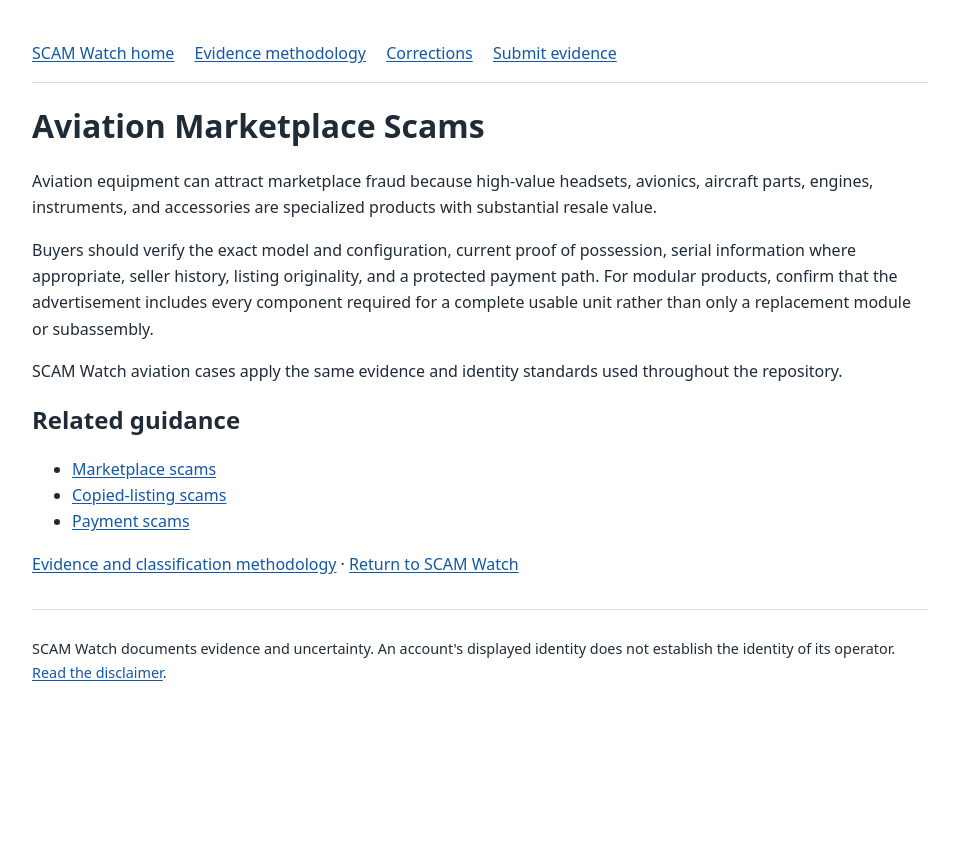
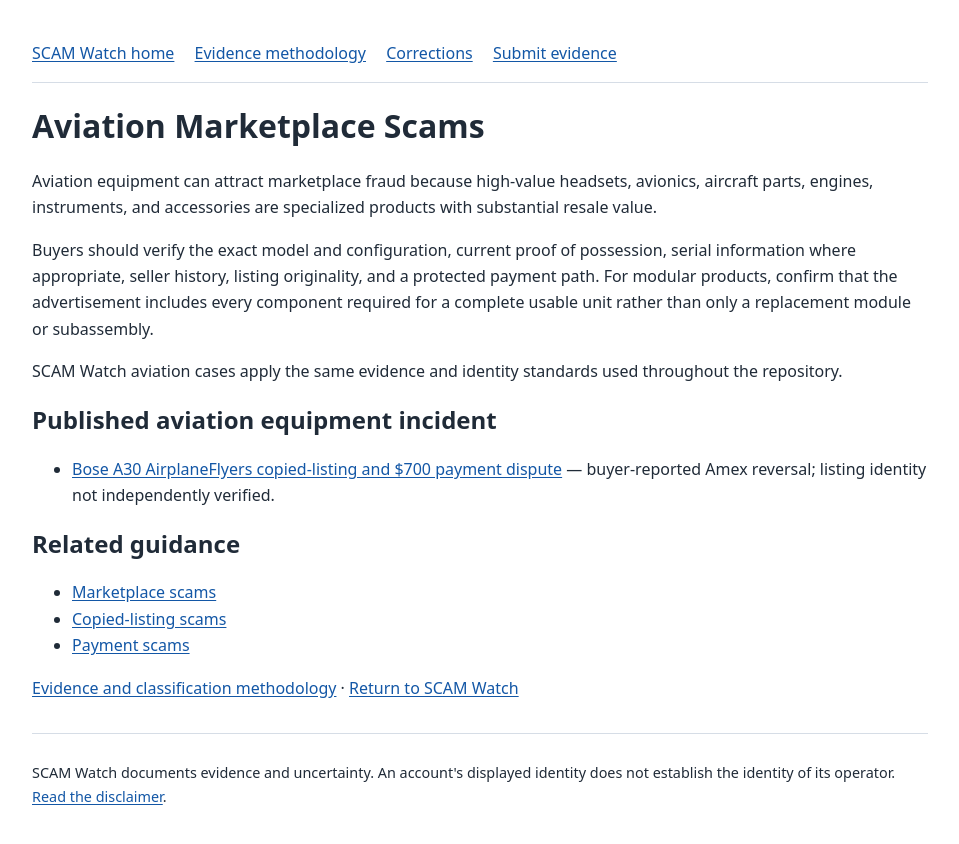
Before and after one commit to bryansisk/scam-fraud-watch, a Jekyll site: the page built from categories/aviation-scams.md, in a window 1280 px wide. Shown: the top 844 px of the page, without its empty margins (160-1119 px from the left). Built offline with Jekyll 4.4.1, drawn with Linux system fonts in a browser that asks for light colours.

Commit message:
Index Bose A30 case in SCAM Watch public pages and datasets

```diff
--- a/categories/aviation-scams.md
+++ b/categories/aviation-scams.md
@@ -10,6 +10,10 @@ Buyers should verify the exact model and configuration, current proof of possess
 
 SCAM Watch aviation cases apply the same evidence and identity standards used throughout the repository.
 
+## Published aviation equipment incident
+
+- [Bose A30 AirplaneFlyers copied-listing and $700 payment dispute]({{ '/cases/bose-a30-airplaneflyers-copied-listing.html' | relative_url }}) — buyer-reported Amex reversal; listing identity not independently verified.
+
 ## Related guidance
 
 - [Marketplace scams]({{ '/categories/marketplace-scams.html' | relative_url }})
```
